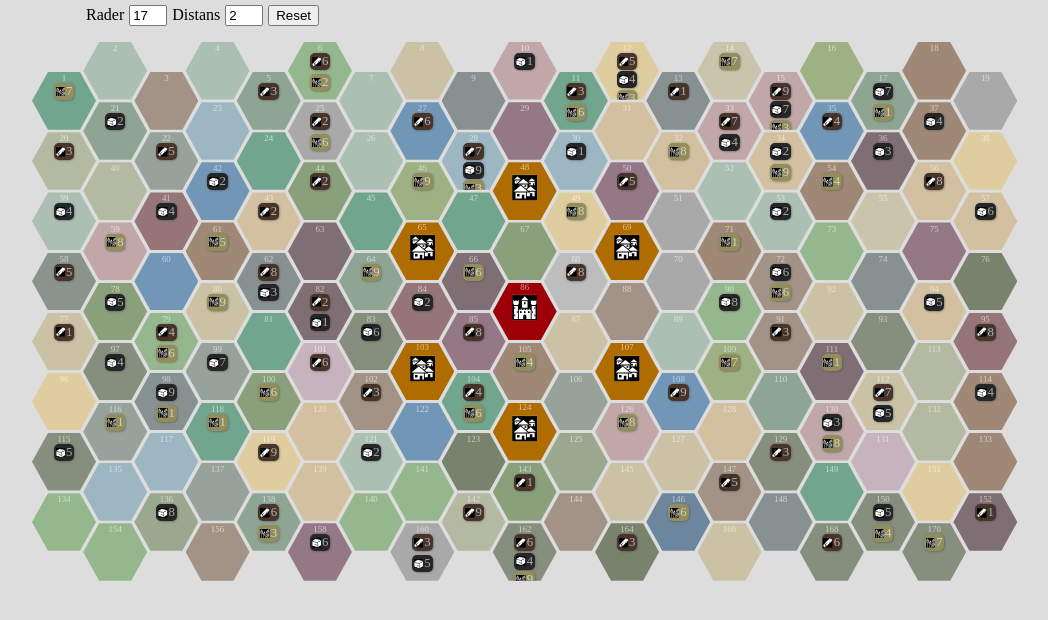
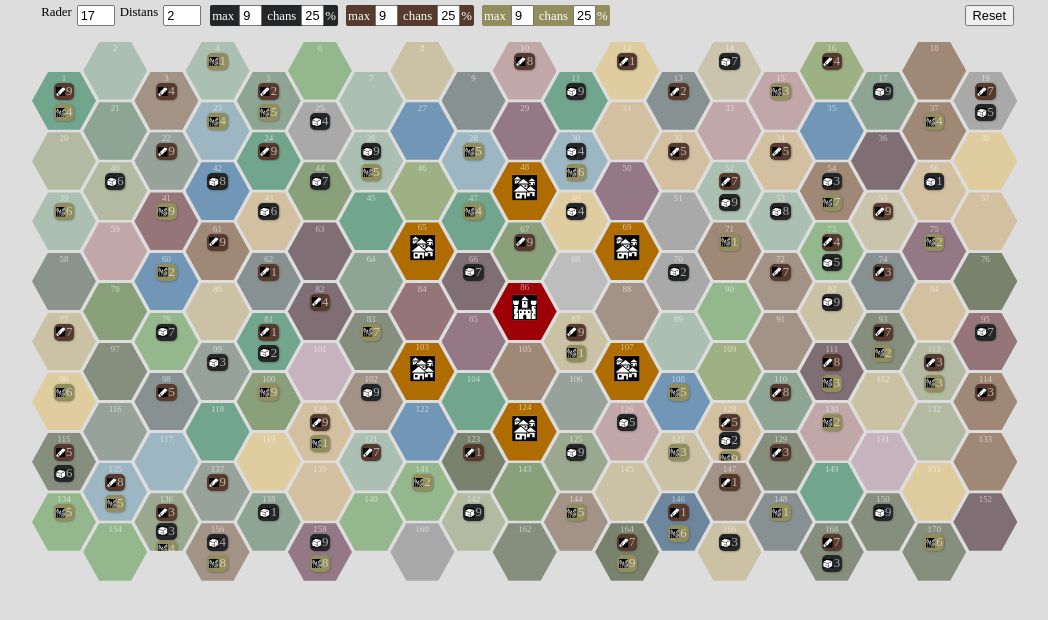
Before and after one commit to erikbjoern/boardgame-prototyping, a Vue app: page / in a window 1280 px wide. Shown: the top 620 px of the page, without its empty margins (106-1154 px from the left). Built offline with nearby package versions, Linux system fonts and the light colour scheme.

Commit message:
stash - working on dynamic resource parameters

```diff
--- a/src/App.vue
+++ b/src/App.vue
@@ -1,6 +1,6 @@
 <template>
   <div>
-    <div style="margin: 5px 15vw">
+    <div class="input-bar">
       <label htmlFor="rows">Rader</label>
       <input id="rows" type="number" min="7" max="23" v-model="visibleRows" />
       <label htmlFor="distance">Distans</label>
@@ -11,7 +11,27 @@
         :max="villageDistanceMaximum"
         v-model="villageDistance"
       />
-      <button @click="reset">Reset</button>
+      <div
+        v-for="resource in resourceParameters"
+        :key="resource.type"
+        class="resource-input"
+        :style="
+          `background-color: ${(resource.type === 'stone' && '#252627') ||
+            (resource.type === 'wood' && '#553a2d') ||
+            (resource.type === 'wheat' && '#928d5c')}`
+        "
+      >
+        <div>
+          <label> max</label>
+          <input type="number" v-model="resource.max" />
+        </div>
+        <div>
+          <label> chans</label>
+          <input type="number" v-model="resource.chance" />
+          <span>%</span>
+        </div>
+      </div>
+      <button @click="reset" style="margin-left: auto;">Reset</button>
 
       <!-- DENNA GÅR INTE ATT ÄNDRA FÖRRÄN MAN FÅR SASS-VARIABELN TILL JAVASCRIPT -->
       <!-- <label htmlFor="columns">Kolumner</label>
@@ -41,8 +61,8 @@
 <script>
 import { colors } from "@/helpers/colors";
 import { isCenter, isVillage } from "@/helpers/tilePositions";
-import ResourceTile from "@/components/ResourceTile"
-import PopulatedTile from '@/components/PopulatedTile.vue';
+import ResourceTile from "@/components/ResourceTile";
+import PopulatedTile from "@/components/PopulatedTile.vue";
 
 export default {
   name: "App",
@@ -58,6 +78,24 @@ export default {
       hexStash: [],
       visibleRows: null, //sätts i created()
       villageDistance: null, //sätts i created()
+      resourceParameters: [
+        {
+          type: "stone",
+          max: 9,
+          chance: 25,
+        },
+        {
+          type: "wood",
+          max: 9,
+          chance: 25,
+        },
+        {
+          type: "wheat",
+          max: 9,
+          chance: 25,
+        },
+      ],
+      previousResourceParameters: []
     };
   },
   computed: {
@@ -72,10 +110,17 @@ export default {
     },
   },
   methods: {
-    getResource() {
-      const chance = 25
-      const range = 9
-      return Math.floor(Math.random() * 100 / chance) == 0 ? Math.ceil(Math.random() * range) : 0
+    getResources() {
+      const resources = {};
+
+      for (const resource of this.resourceParameters) {
+        resources[resource.type] =
+          Math.floor((Math.random() * 100) / resource.chance) == 0
+            ? Math.ceil(Math.random() * resource.max)
+            : 0;
+      }
+
+      return resources;
     },
     randomColor() {
       return this.colors[Math.floor(Math.random() * this.colors.length)];
@@ -106,22 +151,19 @@ export default {
         hexStash.length > 0
           ? hexes.push(hexStash[hexStash.length - 1]) && hexStash.pop()
           : hexes.push({
-            number: oldValue + i,
-            color: this.randomColor(),
-            resources: {
-              stone: this.getResource(),
-              wood: this.getResource(),
-              wheat: this.getResource()
-            }
-          });
+              number: oldValue + i,
+              color: this.randomColor(),
+              resources: this.getResources(),
+            });
       }
 
       localStorage.setItem("hexData", JSON.stringify({ hexes, hexStash }));
     },
     reset() {
+      localStorage.removeItem("villageDistance");
+      localStorage.removeItem("rowCount");
       localStorage.removeItem("hexData");
-      localStorage.removeItem("rowCount");
-      localStorage.removeItem("villageDistance");
+      localStorage.removeItem("resourceParameters");
       window.location.reload();
     },
   },
@@ -145,6 +187,24 @@ export default {
         }
       },
     },
+    resources: {
+      handler(newValue) {
+        let detectedChange;
+        newValue.forEach((resource) =>
+          Object.entries(resource).forEach(([k, v], index, resource) => {
+            if (typeof v === "string" && k !== "type") {
+              detectedChange = { resource, index };
+              return;
+            }
+          })
+        );
+
+        debugger;
+
+        localStorage.setItem("resourceParameters", JSON.stringify(newValue));
+      },
+      deep: true,
+    },
     villageDistance(newValue) {
       localStorage.setItem("villageDistance", newValue.toString());
     },
@@ -159,9 +219,12 @@ export default {
     },
   },
   created() {
-    const savedHexData = JSON.parse(localStorage.getItem("hexData"));
     const savedVillageDistance = localStorage.getItem("villageDistance");
     const savedRowCount = parseInt(localStorage.getItem("rowCount"));
+    const savedHexData = JSON.parse(localStorage.getItem("hexData"));
+    const savedResourceParameters = JSON.parse(
+      localStorage.getItem("resourceParameters")
+    );
 
     this.villageDistance = savedVillageDistance || 2;
     this.visibleRows = savedRowCount || 17;
@@ -171,6 +234,10 @@ export default {
       this.hexStash = savedHexData.hexStash;
     } else {
       this.layOutHexes(this.hexCount);
+    }
+
+    if (savedResourceParameters) {
+      this.resourceParameters = savedResourceParameters;
     }
   },
 };
@@ -190,6 +257,11 @@ body {
 input {
   width: 30px;
   margin: 0 5px;
+}
+
+input,
+button {
+  font-size: 1vw;
 }
 
 .hidden {
@@ -251,12 +323,40 @@ input {
   height: 100%;
   width: 100%;
   clip-path: polygon(75% 0, 100% 50%, 75% 100%, 25% 100%, 0 50%, 25% 0);
-  font-size: .7vw;
+  font-size: 0.7vw;
 }
 
 .hex-grid__content > * {
   position: relative;
-  bottom: .2vw;
+  bottom: 0.2vw;
 }
 
+.input-bar {
+  display: flex;
+  font-size: 1vw;
+  margin: 5px 11.5vw;
+  width: 76vw;
+}
+
+.resource-input {
+  border-radius: 2px;
+  color: white;
+  display: flex;
+  padding: 0 2px;
+  margin: 0 4px;
+
+  & span {
+    margin-left: -4px;
+  }
+
+  & input {
+    width: 15px;
+  }
+
+  & input::-webkit-inner-spin-button,
+  & input::-webkit-outer-spin-button {
+    -webkit-appearance: none;
+    margin: 0;
+  }
+}
 </style>
--- a/src/components/ResourceTile.vue
+++ b/src/components/ResourceTile.vue
@@ -1,14 +1,14 @@
 <template>
-  <div class="resourceContainer">
-    <div v-if="resources.wood > 0" class="resourceItem wood">
+  <div class="resource-container">
+    <div v-if="resources.wood > 0" class="resource-item wood">
       <WoodIcon />
       <span>{{ resources.wood }}</span>
     </div>
-    <div v-if="resources.stone > 0" class="resourceItem stone">
+    <div v-if="resources.stone > 0" class="resource-item stone">
       <StoneIcon />
       <span>{{ resources.stone }}</span>
     </div>
-    <div v-if="resources.wheat > 0" class="resourceItem wheat">
+    <div v-if="resources.wheat > 0" class="resource-item wheat">
       <WheatIcon />
       <span>{{ resources.wheat }}</span>
     </div>
@@ -51,8 +51,8 @@ svg path:last-child {
 }
 
 .wood {
-  background-color: #47352c;
-  fill: #47352c;
+  background-color: #553a2d;
+  fill: #553a2d;
 }
 
 .wheat {
@@ -65,7 +65,7 @@ svg {
   height: .75vw !important;
 }
 
-.resourceContainer {
+.resource-container {
   display: flex;
   flex-wrap: wrap;
   justify-content: center;
@@ -75,14 +75,7 @@ svg {
   font-size: 1vw;
 }
 
-
-.resourceContainer:hover {
-  cursor: pointer;
-  transform: scale(1.5);
-  z-index: 10;
-}
-
-.resourceItem {
+.resource-item {
   display: flex;
   justify-content: space-evenly;
   align-items: center;
```
